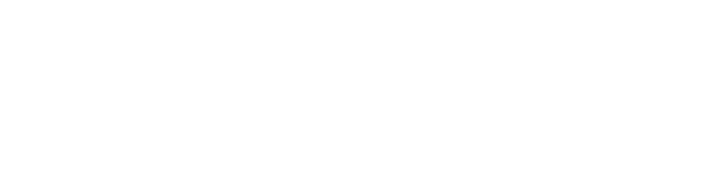
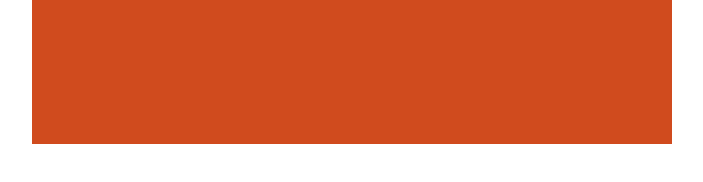
Before and after one commit to AlvinSanudharma/shujia, a website: page src/service-details.html in a window 1280 px wide. Shown: the whole page, without its empty margins (288-991 px from the left). Drawn offline with nearby package versions, Linux system fonts and the light colour scheme.

Commit message:
feat: markup service details

```diff
--- a/src/service-details.html
+++ b/src/service-details.html
@@ -11,7 +11,11 @@
         <title>Shujia | Service Details</title>
     </head>
     <body>
-        <main class="relative mx-auto w-full max-w-[640px] overflow-x-hidden bg-white pb-[144px]"></main>
+        <main class="relative mx-auto w-full max-w-[640px] overflow-x-hidden bg-white pb-[144px]">
+            <div id="Background" class="absolute top-0 right-0 left-0">
+                <img src="assets/images/backgrounds/orange-service-details.png" alt="" />
+            </div>
+        </main>
         <script src="https://cdn.jsdelivr.net/npm/swiper@12/swiper-bundle.min.js"></script>
     </body>
 </html>
```
Also changed, not shown: src/output.css.
